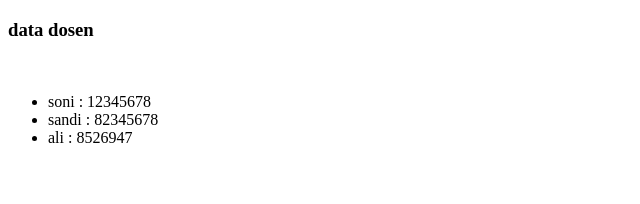
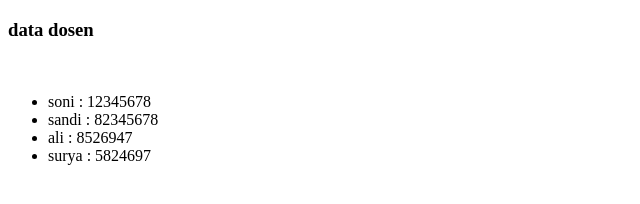
Before and after one commit to projectin4/test2, a plain HTML site: page dosen.html in a window 1280 px wide. Shown: the whole page, without its empty margins (0-640 px from the left). Drawn offline with Linux system fonts and the light colour scheme.

Commit message:
menambahkan 1 mahasiswa

```diff
--- a/dosen.html
+++ b/dosen.html
@@ -13,6 +13,7 @@
         <li>soni : 12345678</li>
         <li>sandi : 82345678</li>
         <li>ali : 8526947</li>
+        <li>surya : 5824697</li>
     </ul>
 </body>
 </html>
```
